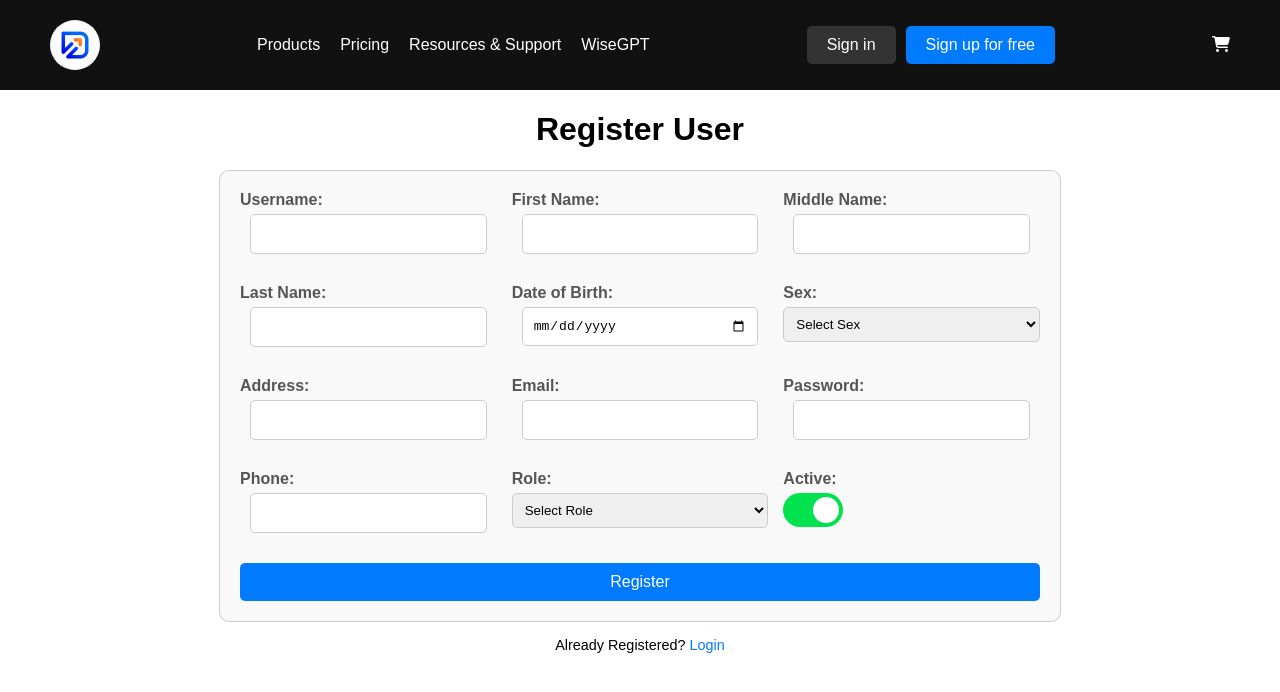
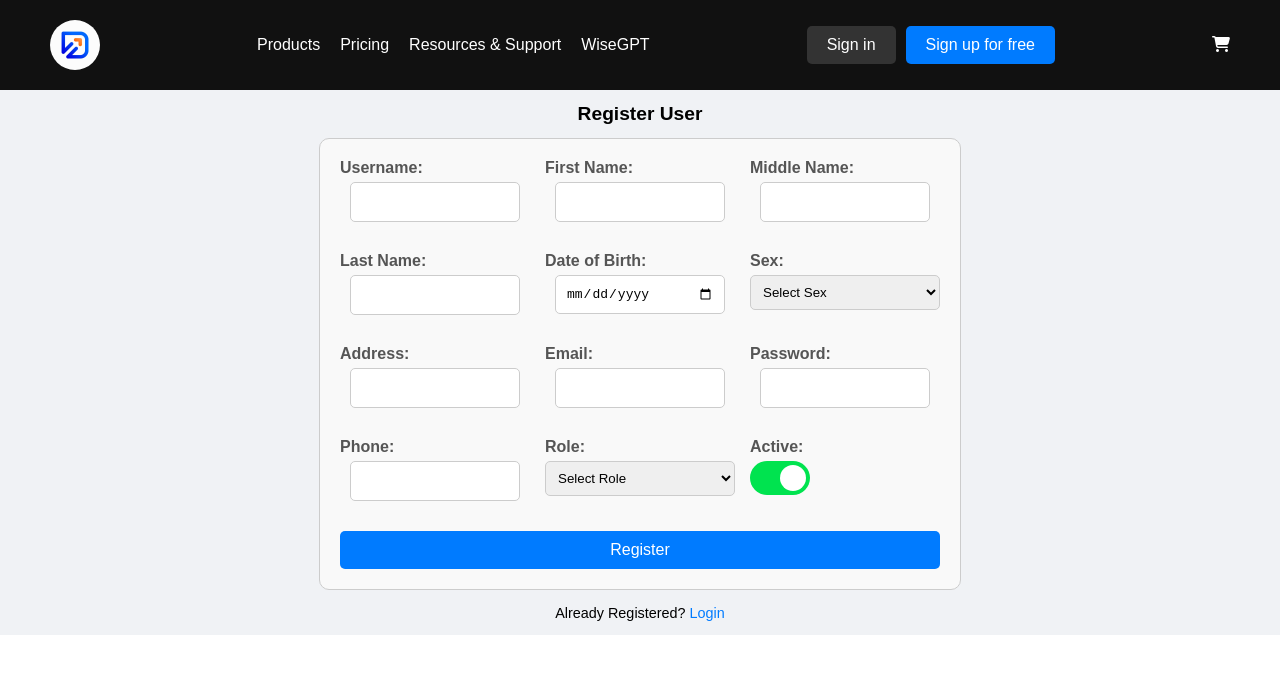
Before and after one commit to prashantrrai/Dhiwise, a React (Create React App) app: page /signup in a window 1280 px wide. Shown: the top 692 px of the page. Built offline with nearby package versions, Linux system fonts and the light colour scheme.

Commit message:
refactor: signup component name updated

```diff
--- a/src/Components/Auth/LoginForm.js
+++ b/src/Components/Auth/LoginForm.js
@@ -34,7 +34,7 @@ const LoginForm = () => {
                 password: ''
             });
             // alert('User logged in successfully');
-            toast.success('Login successful!');
+            toast.success('Login successfull!');
             dispatch(login(token));
             navigate('/');
         } catch (error) {
--- a/src/Components/UserForm/userform.css
+++ b/src/Components/Auth/SignUp.css
@@ -1,13 +1,14 @@
 .heading {
     text-align: center;
+    font-size: larger;
 }
 
 .user-form {
     display: grid;
     grid-template-columns: 1fr 1fr 1fr;
     gap: 15px;
-    max-width: 800px;
-    margin: 0 auto;
+    max-width: 600px;
+    margin: 10px auto;
     padding: 20px;
     border: 1px solid #ccc;
     border-radius: 10px;
--- a/src/Components/UserForm/userform.js
+++ b/src/Components/Auth/SignUp.js
@@ -1,9 +1,10 @@
 import React, { useState } from 'react';
-import './userform.css';
+import './SignUp.css';
 import { Link } from 'react-router-dom';
-import { SignUp } from '../../Services/Auth/Signup';
+import { SignUpService } from '../../Services/Auth/Signup';
+import { toast } from 'react-toastify';
 
-const UserForm = () => {
+const SignUp = () => {
     const [formData, setFormData] = useState({
         username: '',
         profile: {
@@ -60,7 +61,7 @@ const UserForm = () => {
     const handleSubmit = async (e) => {
         e.preventDefault();
         try {
-            await SignUp(formData);
+            await SignUpService(formData);
             setFormData({
                 username: '',
                 profile: {
@@ -80,15 +81,16 @@ const UserForm = () => {
                     isActive: ''
                 },
             });
-            alert('User registered successfully');
+            toast.success('Registration successfull');
 
         } catch (error) {
             console.error('There was an error registering the user!', error);
+            toast.error('Failed to Register. Please check all the fields.');
         }
     };
 
     return (
-        <>
+        <div className='wrap'>
             <h1 className='heading'>Register User</h1>
 
             <form className="user-form" onSubmit={handleSubmit}>
@@ -225,10 +227,10 @@ const UserForm = () => {
             <p className="login-link">
                 Already Registered? <Link to="/login">Login</Link>
             </p>
-        </>
+        </div>
 
 
     );
 };
 
-export default UserForm;
+export default SignUp;
--- a/src/Pages/SignUpPage/SignUpPage.js
+++ b/src/Pages/SignUpPage/SignUpPage.js
@@ -1,10 +1,10 @@
 import React from 'react';
-import UserForm from '../../Components/UserForm/UserForm';
+import SignUp from '../../Components/Auth/SignUp'
 
 const SignUpPage = () => {
     return (
-        <div>
-            <UserForm />
+        <div style={{ backgroundColor: '#f0f2f5' }}>
+            <SignUp />
         </div>
     );
 };
--- a/src/Services/Auth/Signup.js
+++ b/src/Services/Auth/Signup.js
@@ -1,6 +1,6 @@
 import axiosInstance from "../../API/axiosConfig";
 
-export const SignUp = async (userData) => {
+export const SignUpService = async (userData) => {
     const response = await axiosInstance.post('/auth/signup', userData);
     return response.data;
 };
```
